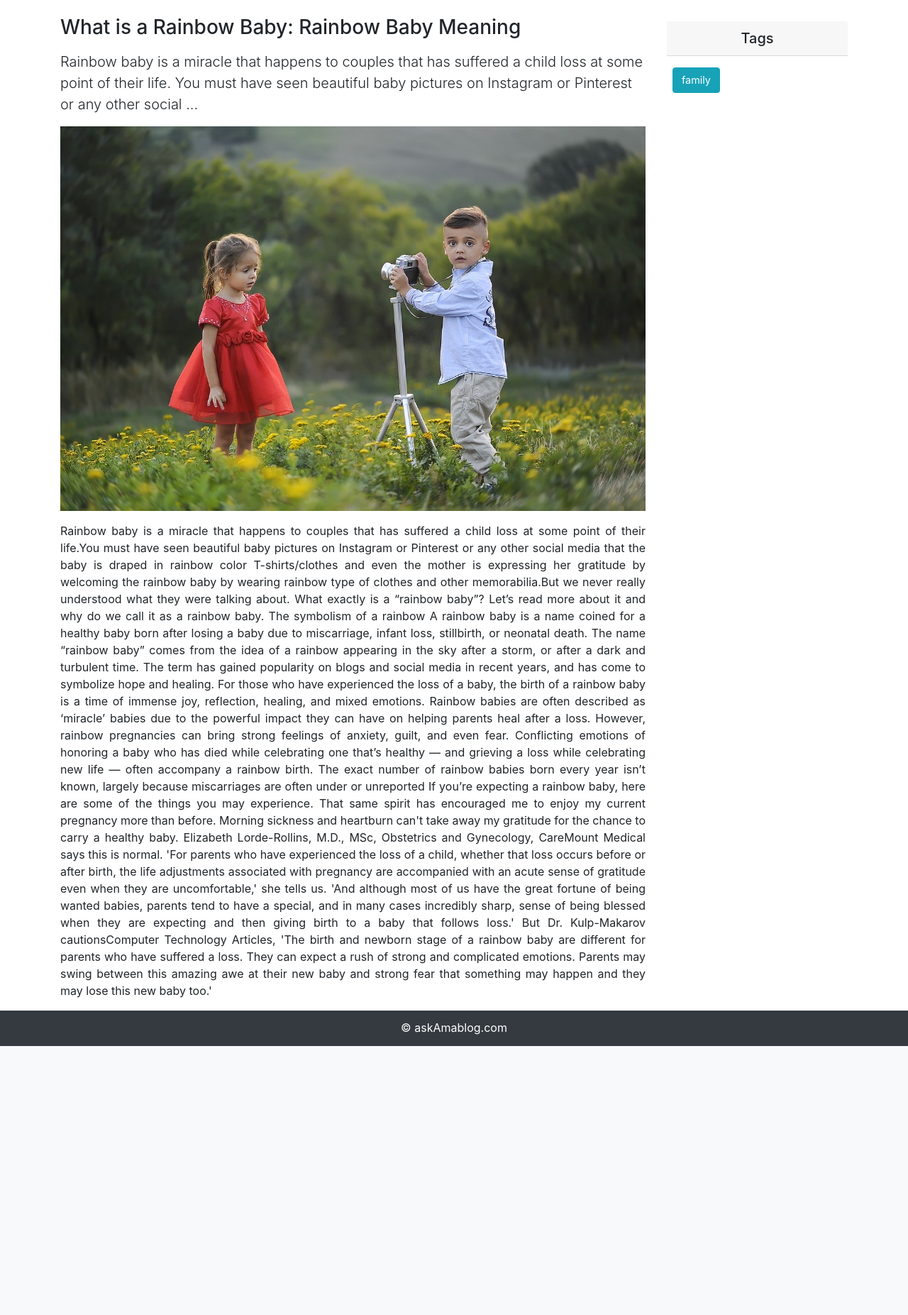
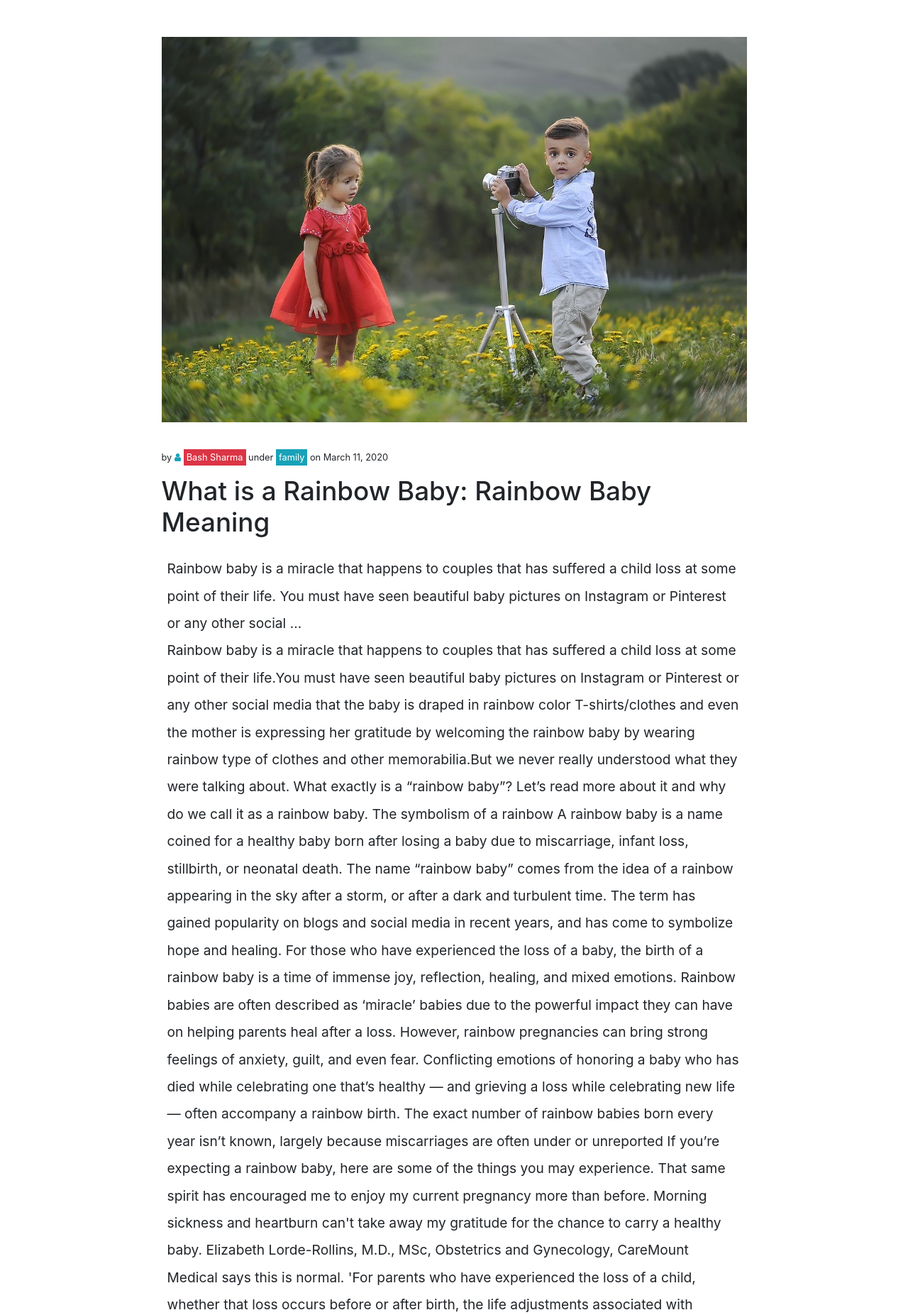
Before and after one commit to Billbern/my-personal-blog, a Flask app: a page that uses templates/base.html in a window 1280 px wide. Shown: the part 76-1929 px from the top of the page at 71% size. Before the commit the page ends 1550 px from the top, so only its background shows below. Run offline with Flask 2, Linux system fonts and the light colour scheme; some libraries are stand-ins or nearby versions.

Commit message:
removed post sidebar and added comment form

```diff
--- a/app.py
+++ b/app.py
@@ -46,7 +46,7 @@ def index():
                                                                     posts=data)
 
 # route for individual posts
-@blog.route('/posts/<int:year>/<int:month>/<post_title>', methods=['GET', 'POST'])
+@blog.route('/posts/<int:year>/<int:month>/<string:post_title>', methods=['GET', 'POST'])
 def post(year, month, post_title):
 
     # call load_data for only posts
--- a/static/css/style.css
+++ b/static/css/style.css
@@ -56,11 +56,8 @@ hr.light {
     margin-bottom: .5rem;
 }
 
-.img-small {
-    width: 50px;
-    height: 50px;
-    overflow: hidden;
-    border-radius: 200px;
+.center-contain {
+    margin-top: 98px;
 }
 
 .card {
@@ -89,8 +86,11 @@ hr.light {
     font-size: 1em!important;
     color: #24292e;
 }
+.card-body .a-bold {
+    font-weight: 500;
+}
 
-.card .small-content {
+.small-content {
     font-size: 0.8em;
 }
 
@@ -99,16 +99,31 @@ hr.light {
                 0 6px 20px 0 rgba(0,0,0,0.19);
 }
 
-.post-content, .form-signin {
-    margin-top: 98px;
+.main-content {
+    margin-top: 8em;
+    margin-bottom: 8em;
+}
+
+.main-content .post__content{
+    font-size: 120%;
+    font-weight: 400;
+    line-height: 2em;
+}
+
+.post__header h1 {
+    font-size: 230%;
+    font-weight: 500;
+}
+
+.comment-form{
+    display: block;
+    margin-top: 8%;
+    padding-left: 13%;
+    padding-right: 13%;
 }
 
 .nav-item > .btn-info {
     font-size: 0.9em;
-}
-
-.center-contain {
-    margin-top: 98px;
 }
 
 .signin-item {
@@ -129,6 +144,13 @@ hr.light {
     margin-bottom: 70px;
 }
 
+.img-small {
+    width: 50px;
+    height: 50px;
+    overflow: hidden;
+    border-radius: 200px;
+}
+
 .media-body {
     font-size: 14px!important;
     color: #6a737d;
@@ -140,6 +162,11 @@ hr.light {
 
 .media-body p > a:hover , .card-title > a:hover{
     color: #2f958c;
+}
+
+.page-nav {
+    margin-top: 4em;
+    margin-bottom: 4em;
 }
 
 .form-signin .checkbox {
--- a/templates/base.html
+++ b/templates/base.html
@@ -28,9 +28,9 @@
                         <input class="form-control" type="text" placeholder="Search">
 
                         <div class="input-group-append">
-                            <button class="btn btn-info">
+                            <span class="btn btn-info">
                                 <i class="fa fa-search"></i>
-                            </button>
+                            </span>
                         </div>
                     </div>
                 </form>
--- a/templates/post.html
+++ b/templates/post.html
@@ -3,31 +3,60 @@
 
 <!-- block div -->
 {% block div %}
-<div class="post-content content">
+<div class="main-content h-100">
     <div class="container">
         <div class="row">
-            <div class="col-md-9">
-                <h3 class="mb-3">{{ info.postTitle }}</h3>
-                <p class="lead">{{ info.summary }}</p>
-                {% if info.img %}
-                <img src="{{ info.img }}" alt="post image" class="img-fluid mb-3">
-                {% endif %}
-                <p class="text-justify">
-                    {{ info.content }}
-                </p>
-            </div>
-            <div class="col-md-3">
-                <div class="card-block">
-                    <h5 class="card-header text-center my-2">Tags</h5>
-                    <ul class="nav nav-pills">
-                        {% for tag in info.tags %}
-                        <li class="nav-item">
-                            <a class="btn btn-info m-2" href="/">{{ tag }}</a>
-                        </li>
-                        {% endfor %}
-                    </ul>
+            <div class="col-md-9 col-xs-12 m-auto">
+                <div class="post__image text-center">
+                    {% if info.img %}
+                    <img src="{{ info.img }}" alt="post image" class="img-fluid mb-4">
+                    {% endif %}
+                </div>
+                <div class="post__header">
+                    <div class="small-content mt-3">
+                        <p>
+                            by <i class="fa fa-user text-info"></i>
+                            <a class="btn-danger p-1" href="{{url_for('author', username=info.author | convert_string)}}">{{ info.author }}</a>
+                            {% if info.tags %}
+                            under
+                            <a class="btn-info p-1" href="{{ url_for('category', tag= info.tags[0].lower() ) }}">{{ info.tags[0].lower() }}</a>
+                            {% endif %}
+                            on {{ info.date }}
+                        </p>
+                    </div>
+                    <h1 class="mb-4">{{ info.postTitle }}</h1>
+                </div>
+                <div class="post__content">
+                    <p class="px-2">
+                        {{ info.summary }}
+                        <br>
+                        {{ info.content | safe }}
+                    </p>
                 </div>
             </div>
+        </div>
+        <div class="comment-form">
+            <h3 class="mb-2">Comment</h3>
+            <form action="" method="post" class="form" role="form">
+                <input class="mt-2" name="url" type="hidden" value="">
+
+                <div class="form-group  required">
+                    <label class="control-label" for="name">Name</label>
+                    <input class="form-control" id="name" name="name" required="" type="text" value="">
+                </div>
+
+                <div class="form-group">
+                    <label class="control-label" for="email">Email</label>
+                    <input class="form-control" id="email" name="email" type="text" value="">
+                </div>
+
+                <div class="form-group  required">
+                    <label class="control-label" for="comment">Comment</label>
+                    <textarea class="form-control" id="comment" name="comment" required=""></textarea>
+                </div>
+
+                <input class="btn btn-success" id="submit" name="submit" type="submit" value="Submit">
+            </form>
         </div>
     </div>
 </div>
```
Also changed, not shown: templates/index.html (+20 -5 lines), data.json.
